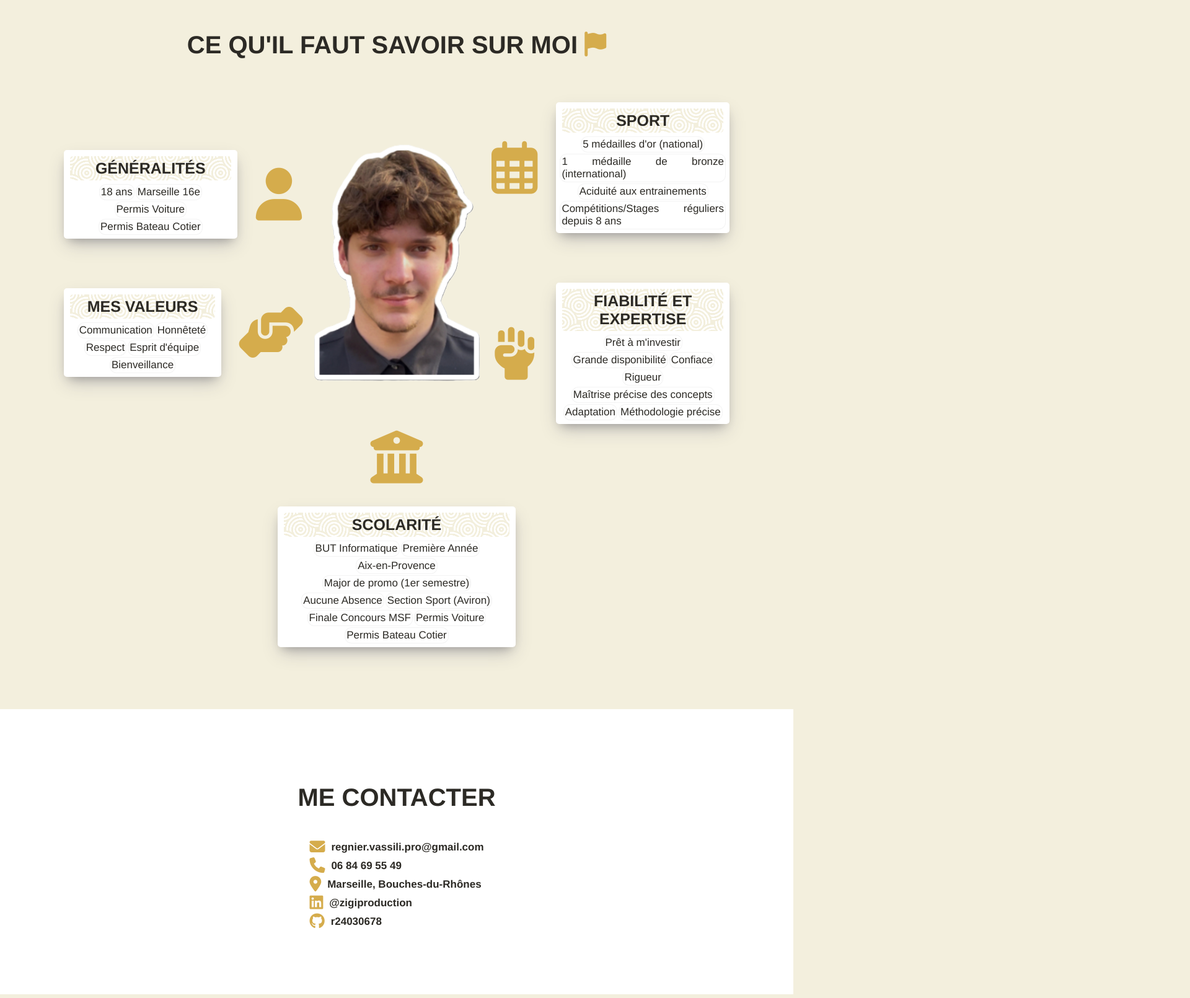
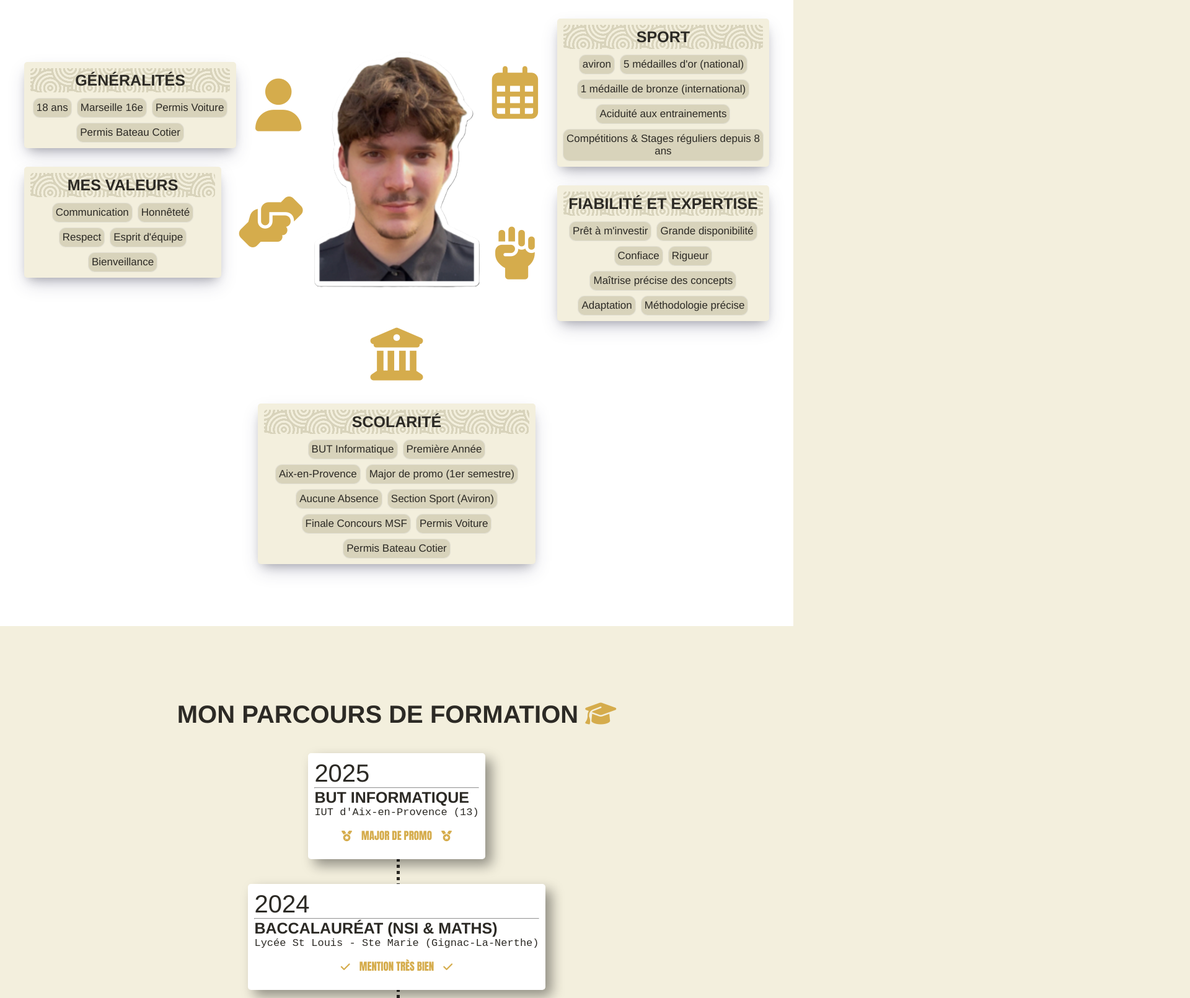
Before and after one commit to Vassili-REGNIER/Candidature-Apprentissage, a plain HTML site: page index.html in a window 1280 px wide. Shown: the part 940-2550 px from the top of the page at 62% size, 1920 px wide, since content can reach past the window. Drawn offline with Linux system fonts and the light colour scheme.

Commit message:
Correction bug carrousel

```diff
--- a/css/style.css
+++ b/css/style.css
@@ -69,18 +69,17 @@ html, body {
 
 body {
     background-color: var(--light-color);
+
+}
+
+.carousel-container {
     overflow-x: hidden;
 }
 
-
-
-
-
-
 .carousel {
     display: flex;
-    width: 200vw; /* Deux sections de 100vw */
-    height: 100vh;
+    width: 200%; /* Deux sections de 100vw */
+    height: 100%;
     transition: transform 0.5s ease-in-out;
 }
 
@@ -295,7 +294,7 @@ nav {
     height: 100px;
     width: 100%;
     top: 0;
-    z-index: 10;
+    z-index: 1000;
     box-shadow: rgba(0, 0, 0, 0.25) 0px 14px 28px, rgba(0, 0, 0, 0.22) 0px 10px 10px;
 }
 
@@ -308,7 +307,8 @@ nav {
     list-style: none;
     font-weight: 700;
     color: var(--light-color);
-    margin-right: 2vw;
+    padding: 5px;
+    overflow-x: hidden;
 }
 
 .menu li {
@@ -369,8 +369,6 @@ nav ul li:hover {
     }
 
     .menu {
-        margin: 0;
-        padding: 0;
         display: none;
         flex-direction: column;
         align-items: start;
@@ -390,19 +388,27 @@ nav ul li:hover {
     }
 
     .menu li {
+        transform: translateX(100vw);
+        opacity: 0;
         border: 0;
         height: 50px;
         justify-content: left;
+        transition: opacity 0.3s ease-out, transform 0.3s ease-out;
+        overflow: visible;
     }
 
     .menu li:hover {
         border: 0;
     }
 
+    .menu.show li {
+        transform: translateX(0);
+        opacity: 1;
+    }
+
     .menu li a {
         pointer-events: none; /* Lien non cliquable */
         opacity: 0;
-        transform: translateX(100px); /* Départ de la droite */
         transition: opacity 0.3s ease-out, transform 0.3s ease-out;
     }
 
@@ -695,7 +701,7 @@ main section h1 {
     align-items: center;
     justify-content: center;
     gap: 30px;
-    background-color: var(--light-color);
+    background-color: var(--background-color);
 }
 
 .about-me .mind-map {
@@ -712,7 +718,7 @@ main section h1 {
     display: flex;
     flex-direction: column;
     justify-content: space-between;
-    gap: 10vh;
+    gap: 30px;
 }
 
 .about-me .mind-map-bottom {
@@ -728,7 +734,7 @@ main section h1 {
 .about-me .info-item {
     font-size: var(--small-font);
     gap: 30px;
-    width: 30vw;
+    width: 35vw;
     display: flex;
     justify-content: center;
     align-items: center;
@@ -789,7 +795,7 @@ main section h1 {
     flex-wrap: wrap;
     align-items: center;
     justify-content: center;
-    background-color: var(--background-color);
+    background-color: var(--light-color);
     box-shadow: rgba(50, 50, 93, 0.25) 0px 13px 27px -5px, rgba(0, 0, 0, 0.3) 0px 8px 16px -8px;
     width: 100%;
 }
@@ -803,15 +809,16 @@ main section h1 {
     margin: 5px;
     padding: 5px;
     color: var(--dark-color);
-    background-color: var(--light-color);
 }
 
 .about-me .info-item p {
-    padding: 2px;
-    margin: 2px;
-    box-shadow: rgba(223, 223, 223, 0.02) 0px 1px 3px 0px, rgba(179, 179, 179, 0.15) 0px 0px 0px 1px;
+    padding: 5px;
+    margin: 5px;
+    background-color: #d8d3bb;
+    box-shadow: rgba(223, 223, 223, 0.1) 0px 1px 3px 0px, rgba(179, 179, 179, 0.25) 0px 0px 0px 1px;
     border-radius: 10px;
     font-weight: 100;
+    text-align: center;
 }
 
 .about-me p i {
@@ -834,22 +841,7 @@ main section h1 {
 }
 
 
-/* Section me contacter */
 
-
-.contact-me ul {
-    list-style: none;
-}
-
-.contact-me ul li {
-    display: flex;
-    justify-content: left;
-    align-items: center;
-    gap: 10px;
-    margin: 5px;
-    font-size: var(--medium-font);
-    font-weight: 700;
-}
 
 /* Section formations */
 .education {
@@ -1384,22 +1376,21 @@ main section h1 {
 
 .custom-pattern {
 	background:
-		  radial-gradient(50% 50% at 100% 0,#FFFFFF 0%  5% ,#F3EFDD 6%  15%,#FFFFFF 16% 25%,#F3EFDD 26% 35%,#FFFFFF 36% 45%,
-		   #F3EFDD 46% 55%,#FFFFFF 56% 65%,#F3EFDD 66% 75%,#FFFFFF 76% 85%,#F3EFDD 86% 95%,
+		  radial-gradient(50% 50% at 100% 0,#F3EFDD 0%  5% ,#D8D3BB 6%  15%,#F3EFDD 16% 25%,#D8D3BB 26% 35%,#F3EFDD 36% 45%,
+		   #D8D3BB 46% 55%,#F3EFDD 56% 65%,#D8D3BB 66% 75%,#F3EFDD 76% 85%,#D8D3BB 86% 95%,
 		   #0000 96%),
-		  radial-gradient(50% 50% at 0 100%,#FFFFFF 0%  5% ,#F3EFDD 6%  15%,#FFFFFF 16% 25%,#F3EFDD 26% 35%,#FFFFFF 36% 45%,
-		   #F3EFDD 46% 55%,#FFFFFF 56% 65%,#F3EFDD 66% 75%,#FFFFFF 76% 85%,#F3EFDD 86% 95%,
+		  radial-gradient(50% 50% at 0 100%,#F3EFDD 0%  5% ,#D8D3BB 6%  15%,#F3EFDD 16% 25%,#D8D3BB 26% 35%,#F3EFDD 36% 45%,
+		   #D8D3BB 46% 55%,#F3EFDD 56% 65%,#D8D3BB 66% 75%,#F3EFDD 76% 85%,#D8D3BB 86% 95%,
 		   #0000 96%),
-		  radial-gradient(50% 50%,#FFFFFF 0%  5% ,#F3EFDD 6%  15%,#FFFFFF 16% 25%,#F3EFDD 26% 35%,#FFFFFF 36% 45%,
-		   #F3EFDD 46% 55%,#FFFFFF 56% 65%,#F3EFDD 66% 75%,#FFFFFF 76% 85%,#F3EFDD 86% 95%,
+		  radial-gradient(50% 50%,#F3EFDD 0%  5% ,#D8D3BB 6%  15%,#F3EFDD 16% 25%,#D8D3BB 26% 35%,#F3EFDD 36% 45%,
+		   #D8D3BB 46% 55%,#F3EFDD 56% 65%,#D8D3BB 66% 75%,#F3EFDD 76% 85%,#D8D3BB 86% 95%,
 		   #0000 96%),
-		  radial-gradient(50% 50%,#FFFFFF 0%  5% ,#F3EFDD 6%  15%,#FFFFFF 16% 25%,#F3EFDD 26% 35%,#FFFFFF 36% 45%,
-		   #F3EFDD 46% 55%,#FFFFFF 56% 65%,#F3EFDD 66% 75%,#FFFFFF 76% 85%,#F3EFDD 86% 95%,
-		   #0000 96%) 27px 27px;
-	background-size: 54px 54px;
-	background-color: #FFFFFF;
+		  radial-gradient(50% 50%,#F3EFDD 0%  5% ,#D8D3BB 6%  15%,#F3EFDD 16% 25%,#D8D3BB 26% 35%,#F3EFDD 36% 45%,
+		   #D8D3BB 46% 55%,#F3EFDD 56% 65%,#D8D3BB 66% 75%,#F3EFDD 76% 85%,#D8D3BB 86% 95%,
+		   #0000 96%) 32px 32px;
+	background-size: 64px 64px;
+	background-color: #F3EFDD;
 }
-
 
 .custom-pattern-bigger {
 	background:
@@ -1434,6 +1425,9 @@ footer {
     color: white;
 }
 
+
+/* Section me contacter */
+
 footer .contact-me {
     background-color: var(--dark-color);
     background-image: none;
@@ -1448,10 +1442,20 @@ footer .contact-me h1 {
     margin: 20px  0 40px 0;
 }
 
+footer .contact-me ul {
+    list-style: none;
+}
+
+footer .contact-me ul li {
+    display: flex;
+    justify-content: left;
+    align-items: center;
+    gap: 10px;
+    margin: 5px;
+    font-size: var(--small-font);
+    font-weight: 700;
+}
+
 footer .contact-me i {
     color: var(--gold);
 }
-
-footer .contact-me ul li p {
-    font-size: var(--small-font);
-}
--- a/index.html
+++ b/index.html
@@ -99,8 +99,6 @@
         <div class="spacer"></div> <!-- Élément vide pour éviter le saut -->
 
         <section id="presentation-section" class="about-me">
-            <h1>CE QU'IL FAUT SAVOIR SUR MOI <i class="fas fa-flag"></i></h1>
-
             <div class="mind-map">
                 <div class="mind-map-left">
                     <div class="info-item">
@@ -140,10 +138,11 @@
                         </div>
                         <div class="text-wrapper">
                             <h2 class="color-3 custom-pattern">SPORT</h2>
+                            <p>aviron</p>
                             <p>5 médailles d'or (national)</p>
                             <p>1 médaille de bronze (international)</p>
                             <p>Aciduité aux entrainements</p>
-                            <p>Compétitions/Stages réguliers depuis 8 ans</p>
+                            <p>Compétitions & Stages réguliers depuis 8 ans</p>
                         </div>
                     </div>
 
@@ -153,7 +152,7 @@
                         </div>
                             <div class="text-wrapper">
                             <h2 class="color-4 custom-pattern">FIABILITÉ ET EXPERTISE</h2>
-                            <p >Prêt à m'investir</p>
+                            <p>Prêt à m'investir</p>
                             <p>Grande disponibilité</p>
                             <p>Confiace</p>
                             <p>Rigueur</p>
@@ -185,31 +184,7 @@
             </div>
         </section>
 
-        <section class="contact-me">
-            <h1>ME CONTACTER</h1>
-            <ul>
-                <li>
-                    <i class="fas fa-envelope"></i>
-                    <p>regnier.vassili.pro@gmail.com</p>
-                </li>
-                <li>
-                    <i class="fas fa-phone"></i>
-                    <p>06 84 69 55 49</p>
-                </li>
-                <li>
-                    <i class="fas fa-map-marker-alt"></i>
-                    <p>Marseille, Bouches-du-Rhônes</p>
-                </li>
-                <li>
-                    <i class="fab fa-linkedin"></i>
-                    <p>@zigiproduction</p>
-                </li>
-                <li>
-                    <i class="fab fa-github"></i>
-                    <p>r24030678</p>
-                </li>
-            </ul>
-        </section>
+
 
         <section id="education-section" class="education">
             <h1>MON PARCOURS DE FORMATION <i class="fa-solid fa-graduation-cap"></i></h1>
--- a/js/script.js
+++ b/js/script.js
@@ -1,3 +1,4 @@
+// Gère le scroll du carroussel
 let index = 0;
         const carousel = document.querySelector('.carousel');
         const sections = document.querySelectorAll('.carousel-section');
@@ -12,7 +13,8 @@ let index = 0;
             carousel.style.transform = `translateX(${-index * 100}vw)`;
         });
 
-
+// Positionne le carrousel correctement
+carousel.style.transform = `translateX(${-index * 100}vw)`;
 
 
 
@@ -22,15 +24,6 @@ function setScreenHeight() {
 }
 setScreenHeight();
 window.addEventListener('resize', setScreenHeight);
-
-
-
-
-
-
-
-
-
 
 // Menu
 const toggle_n = document.getElementById('menu-toggle');
```
